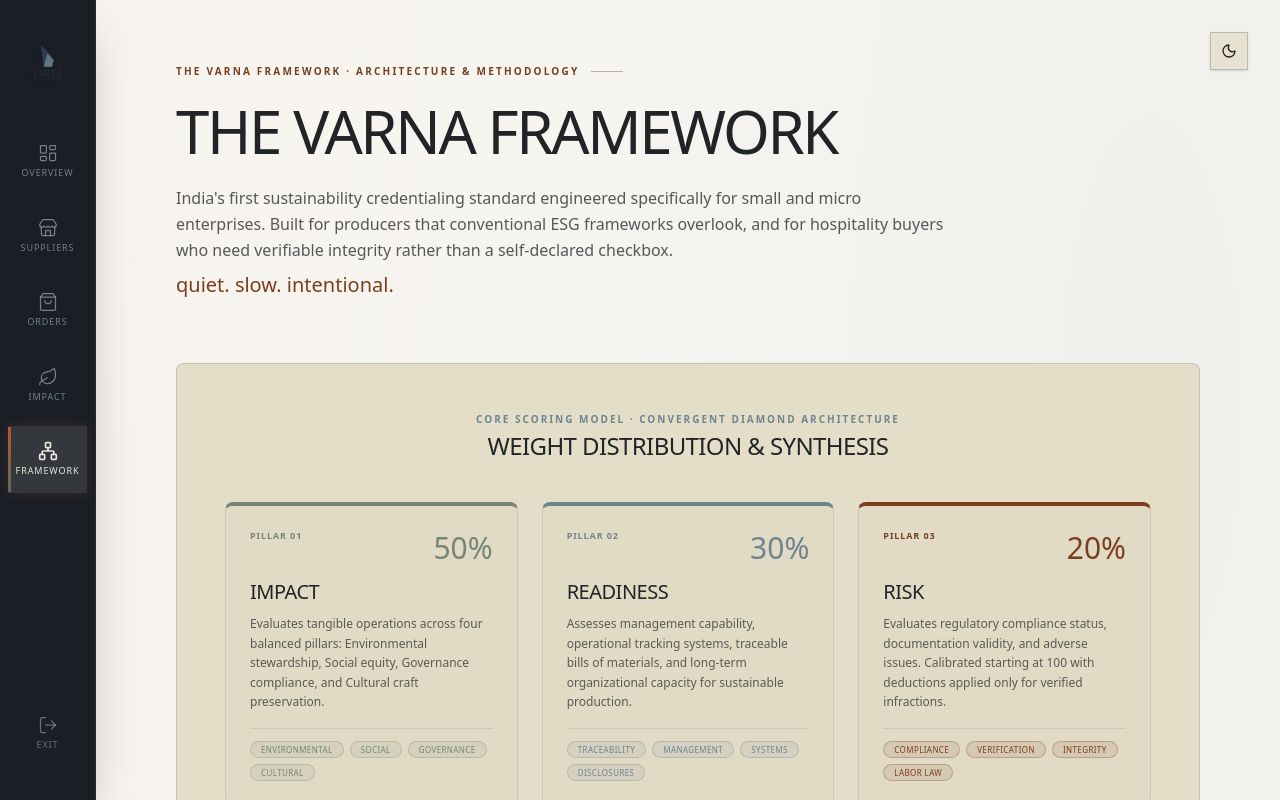
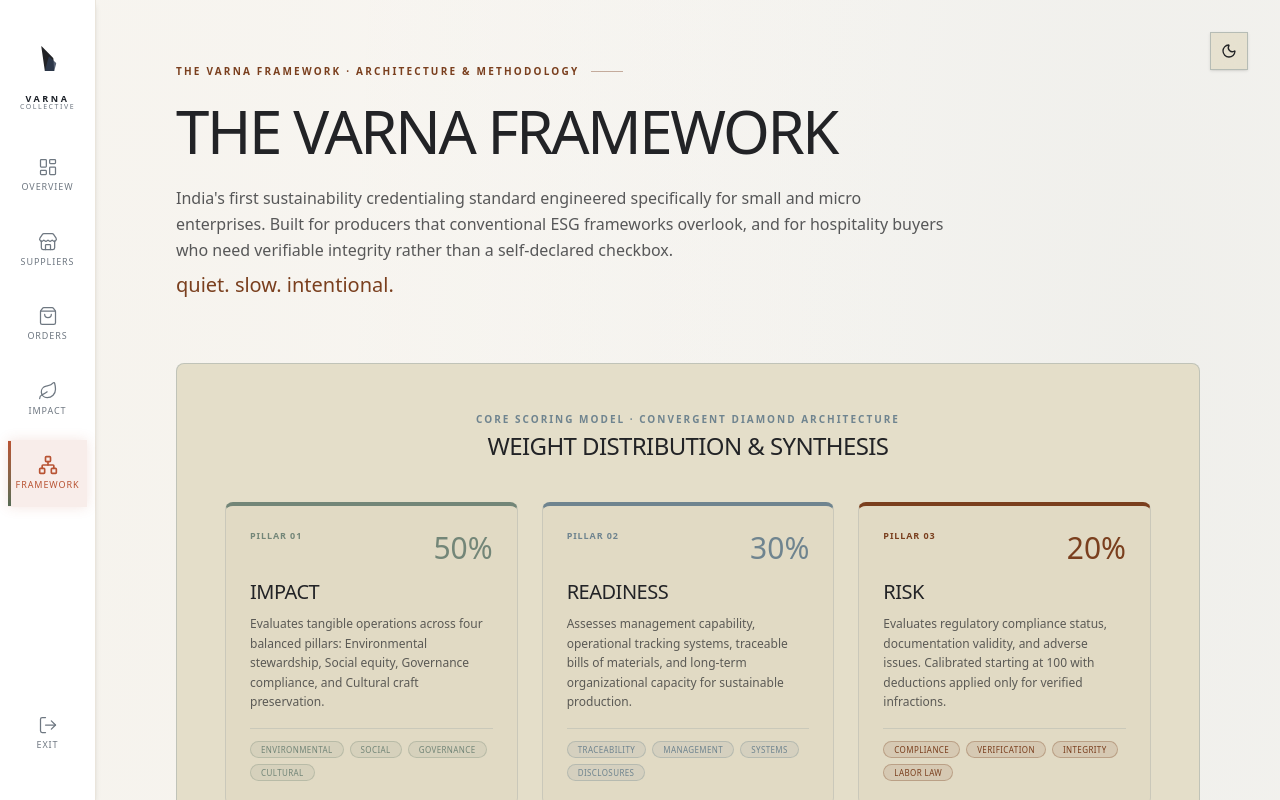
Before and after one commit to varnacollective/varna, a Next.js app: page /algorithm in a window 1280 px wide. Both pictures are taken after a click on the button "Toggle theme". Shown: the top 800 px of the page. Built offline with nearby package versions, Linux system fonts and the light colour scheme; a web font is replaced by a local one.

Commit message:
Updated Logos in Main Dashboard

```diff
--- a/src/components/layout/Sidebar.tsx
+++ b/src/components/layout/Sidebar.tsx
@@ -57,12 +57,32 @@ export default function Sidebar({
       initial={{ x: -80, opacity: 0 }}
       animate={{ x: 0, opacity: 1 }}
       transition={{ duration: 0.4, ease: [0.16, 1, 0.3, 1] }}
-      className="fixed left-0 top-0 bottom-0 w-24 flex flex-col items-center py-8 justify-between z-50 bg-[#1A1F26] dark:bg-[#141619] border-r border-[#2A3644]/60 dark:border-[#9BA9B4]/10 text-[#EAE5DC] shadow-2xl selection:bg-[#B85333] selection:text-white"
+      className="fixed left-0 top-0 bottom-0 w-24 flex flex-col items-center py-8 justify-between z-50 bg-white dark:bg-[#141619] border-r border-[#EAE5DC] dark:border-[#9BA9B4]/10 text-[#1A1F26] dark:text-[#EAE5DC] shadow-md dark:shadow-2xl transition-colors duration-300 selection:bg-[#B85333] selection:text-white"
     >
-      {/* Top Logo */}
-      <div className="flex flex-col items-center w-full px-2">
-        <img src="/logo-light.svg" alt="Varna Collective" className="block dark:hidden h-14 sm:h-16 w-auto object-contain filter drop-shadow-sm" />
-        <img src="/logo-dark.svg" alt="Varna Collective" className="hidden dark:block h-14 sm:h-16 w-auto object-contain filter drop-shadow-sm" />
+      {/* ── Branding: CSS-based logo swap (no JS, no hydration risk) ──────── */}
+      <div className="flex flex-col items-center w-full px-2 gap-1.5">
+        {/* Light Mode logo — black/carbon strokes on white sidebar */}
+        <img
+          src="/Varna 13 Carbon solid.svg"
+          alt="Varna Collective"
+          className="block dark:hidden h-12 sm:h-14 w-auto object-contain"
+        />
+        {/* Dark Mode logo — brand Deep Clay + Sandstone fills on dark sidebar */}
+        <img
+          src="/varna-logo.svg"
+          alt="Varna Collective"
+          className="hidden dark:block h-12 sm:h-14 w-auto object-contain"
+        />
+
+        {/* Brand typography — explicit hex overrides to defeat any inherited color */}
+        <div className="flex flex-col items-center leading-none">
+          <span className="text-[9px] font-sans font-bold tracking-[0.28em] uppercase text-[#1A1F26] dark:text-[#EFECE6] transition-colors duration-300">
+            VARNA
+          </span>
+          <span className="text-[7px] font-sans font-light tracking-[0.22em] uppercase text-[#6E7781] dark:text-[#9BA9B4] transition-colors duration-300">
+            COLLECTIVE
+          </span>
+        </div>
       </div>
 
       {/* Navigation items */}
@@ -88,8 +108,8 @@ export default function Sidebar({
                 group rounded-none border-y border-transparent cursor-pointer
                 ${
                   isActive
-                    ? "bg-[#EAE5DC]/12 text-[#EAE5DC] relative before:absolute before:left-0 before:top-0 before:bottom-0 before:w-[3px] before:bg-gradient-to-b before:from-[#B85333] before:to-[#556B55] shadow-[0_0_12px_rgba(184,83,51,0.20)] font-medium"
-                    : "text-[#9BA9B4]/70 hover:text-[#EAE5DC] hover:bg-[#EAE5DC]/8"
+                    ? "bg-[#B85333]/10 dark:bg-[#EAE5DC]/12 text-[#B85333] dark:text-[#EAE5DC] relative before:absolute before:left-0 before:top-0 before:bottom-0 before:w-[3px] before:bg-gradient-to-b before:from-[#B85333] before:to-[#556B55] shadow-[0_0_12px_rgba(184,83,51,0.15)] font-medium"
+                    : "text-[#6E7781] dark:text-[#9BA9B4]/70 hover:text-[#1A1F26] dark:hover:text-[#EAE5DC] hover:bg-[#F0EBE3] dark:hover:bg-[#EAE5DC]/8"
                 }
               `}
               title={item.label}
@@ -99,11 +119,12 @@ export default function Sidebar({
                 {item.label}
               </span>
 
-              {/* Tooltip */}
+              {/* Tooltip — adapts to light/dark */}
               <div className="
                 absolute left-full ml-3
                 px-3 py-1.5 rounded-none
-                bg-[#1A1F26] text-[#EAE5DC] border border-[#2A3644]/80
+                bg-white dark:bg-[#1A1F26] text-[#1A1F26] dark:text-[#EAE5DC]
+                border border-[#EAE5DC] dark:border-[#2A3644]/80
                 text-[10px] font-sans tracking-widest uppercase whitespace-nowrap
                 opacity-0 group-hover:opacity-100
                 -translate-x-1 group-hover:translate-x-0
@@ -125,7 +146,7 @@ export default function Sidebar({
           className={`
             flex flex-col items-center justify-center
             w-full py-4 transition-all duration-200 cursor-pointer
-            text-[#9BA9B4]/60 hover:text-[#B85333] hover:bg-[#B85333]/10
+            text-[#6E7781] dark:text-[#9BA9B4]/60 hover:text-[#B85333] dark:hover:text-[#B85333] hover:bg-[#B85333]/10
             ${isLoggingOut ? "opacity-50 cursor-wait" : ""}
           `}
           title="Exit Session"
--- a/src/components/ui/ConfidenceChecklistHoverCard.tsx
+++ b/src/components/ui/ConfidenceChecklistHoverCard.tsx
@@ -6,6 +6,85 @@ import { motion, AnimatePresence, useSpring, useTransform } from "framer-motion"
 import { CheckCircle2, AlertTriangle, Minus, X, ShieldCheck } from "lucide-react";
 import type { ConfidenceChecklistItem, ConfidenceStatus } from "@/lib/mock-data";
 import { DRAWER_TRANSITION, STAGGER_FAST, EASE_SMOOTH } from "@/lib/motion";
+
+// ─── Canonical Varna 18-Point Framework ─────────────────────────────────────
+// The ONLY items the panel is allowed to display. All other rows are discarded.
+const CANONICAL_18: readonly string[] = [
+  // Governance (5)
+  "Incorporation certificate",
+  "Tax registration",
+  "MSME / Udyam recognition",
+  "Signed, dated Code of Conduct",
+  "Docs internally consistent",
+  // Environment (5)
+  "Environmental mgmt. certificate",
+  "Packaging disclosed",
+  "Composition % disclosed",
+  "Energy data",
+  "Waste / circularity program",
+  // Social (4)
+  "OHS certificate",
+  "Labour welfare policy",
+  "Community / livelihood program",
+  "Cruelty-free / ethical certification",
+  // Carbon & Verification (4)
+  "Product safety certificate",
+  "Third-party audited report",
+  "Self-reported impact report",
+  "Verified carbon / LCA data",
+];
+
+/**
+ * Returns true if the incoming item label maps to one of the 18 canonical
+ * framework points (case-insensitive substring match).
+ */
+function isCanonical(itemLabel: string): boolean {
+  const lc = itemLabel.toLowerCase();
+  return CANONICAL_18.some((c) => {
+    const clc = c.toLowerCase();
+    return lc.includes(clc) || clc.includes(lc);
+  });
+}
+
+/**
+ * Deduplicate by canonical slot: keep only the first row that matches each
+ * canonical entry so we never display the same line twice.
+ */
+function deduplicateTo18(items: ConfidenceChecklistItem[]): ConfidenceChecklistItem[] {
+  const used = new Set<string>();
+  const result: ConfidenceChecklistItem[] = [];
+
+  // First pass — rows that match a canonical slot
+  for (const item of items) {
+    if (!isCanonical(item.item)) continue;
+    // Find the canonical key for this item
+    const key = CANONICAL_18.find((c) => {
+      const clc = c.toLowerCase();
+      const lc = item.item.toLowerCase();
+      return lc.includes(clc) || clc.includes(lc);
+    })!;
+    if (!used.has(key)) {
+      used.add(key);
+      result.push(item);
+    }
+  }
+
+  // Second pass — fill missing canonical slots as "missing" (score 0)
+  for (const canonical of CANONICAL_18) {
+    if (!used.has(canonical)) {
+      result.push({ item: canonical, status: "missing", score: 0 });
+    }
+  }
+
+  // Preserve framework order
+  return CANONICAL_18.map(
+    (c) => result.find((r) => {
+      const lc = r.item.toLowerCase();
+      const clc = c.toLowerCase();
+      return lc.includes(clc) || clc.includes(lc);
+    })!
+  ).filter(Boolean);
+}
 
 interface ConfidenceChecklistHoverCardProps {
   supplierName: string;
@@ -124,11 +203,18 @@ function DrawerConfidenceRing({ score, size = 80 }: { score: number; size?: numb
 export default function ConfidenceChecklistHoverCard({
   supplierName,
   score,
-  totalConfirmed,
+  totalConfirmed: _totalConfirmedProp,
   status: _status,
   checklist,
   children,
 }: ConfidenceChecklistHoverCardProps) {
+  // ── Strictly clamp to the 18-point framework ─────────────────────────────
+  const filteredChecklist = deduplicateTo18(checklist || []);
+
+  // Recompute the score sum from ONLY these 18 items (prevents >18 totals)
+  const scoreSum = filteredChecklist.reduce((acc, c) => acc + (c.score ?? 0), 0);
+  const scoreSumStr = scoreSum % 1 === 0 ? scoreSum.toFixed(0) : scoreSum.toFixed(2);
+  const totalConfirmed = `${scoreSumStr} of 18 tracked data points confirmed`;
   const [isOpen, setIsOpen] = useState(false);
   const [mounted, setMounted] = useState(false);
 
@@ -248,8 +334,8 @@ export default function ConfidenceChecklistHoverCard({
                     <div className="absolute bottom-0 left-0 right-0 h-6 bg-gradient-to-t from-white dark:from-carbon-ink to-transparent z-10 pointer-events-none" />
 
                     <div className="h-full overflow-y-auto px-6 py-4 space-y-1 scrollbar-thin">
-                      {checklist && checklist.length > 0 ? (
-                        checklist.map((item, idx) => {
+                      {filteredChecklist && filteredChecklist.length > 0 ? (
+                        filteredChecklist.map((item, idx) => {
                           const statusKey = (item.status || "missing").toLowerCase() as ConfidenceStatus;
                           const config = STATUS_CONFIG[statusKey] || STATUS_CONFIG.missing;
                           const Icon = config.icon;
@@ -307,7 +393,7 @@ export default function ConfidenceChecklistHoverCard({
                   <motion.div
                     initial={{ opacity: 0 }}
                     animate={{ opacity: 1 }}
-                    transition={{ delay: (checklist?.length || 1) * STAGGER_FAST + 0.3, duration: 0.4 }}
+                    transition={{ delay: (filteredChecklist?.length || 1) * STAGGER_FAST + 0.3, duration: 0.4 }}
                     className="px-6 py-4 border-t border-slate-mist/15 dark:border-midnight-blue/60 flex-shrink-0"
                   >
                     <p className="text-[9px] italic text-slate-mist dark:text-warm-stone/40 font-light leading-relaxed">
```
